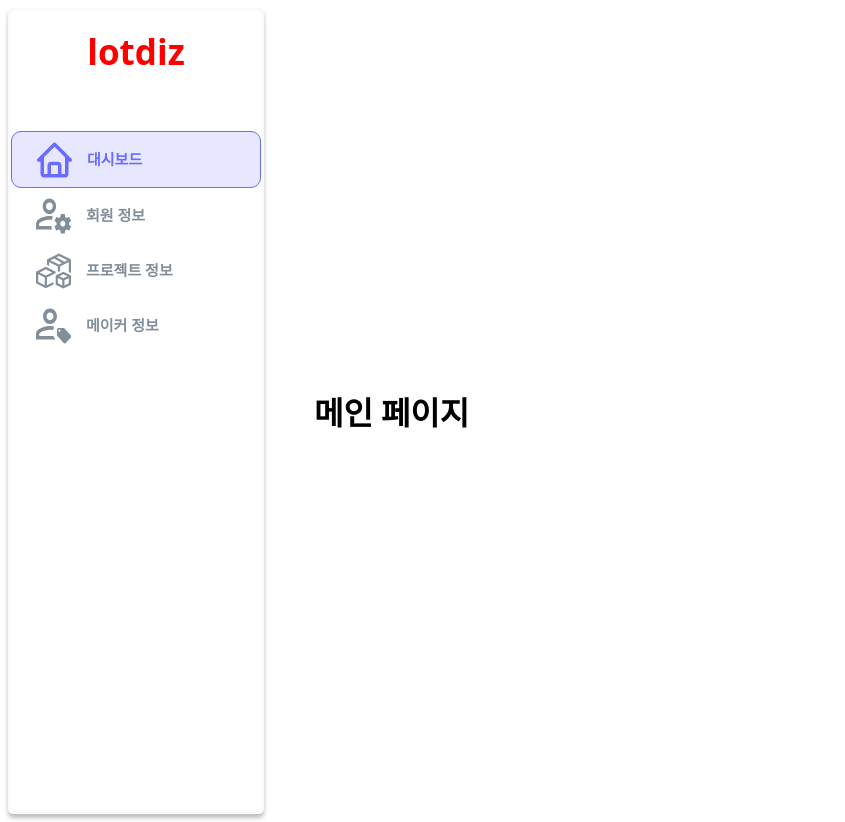
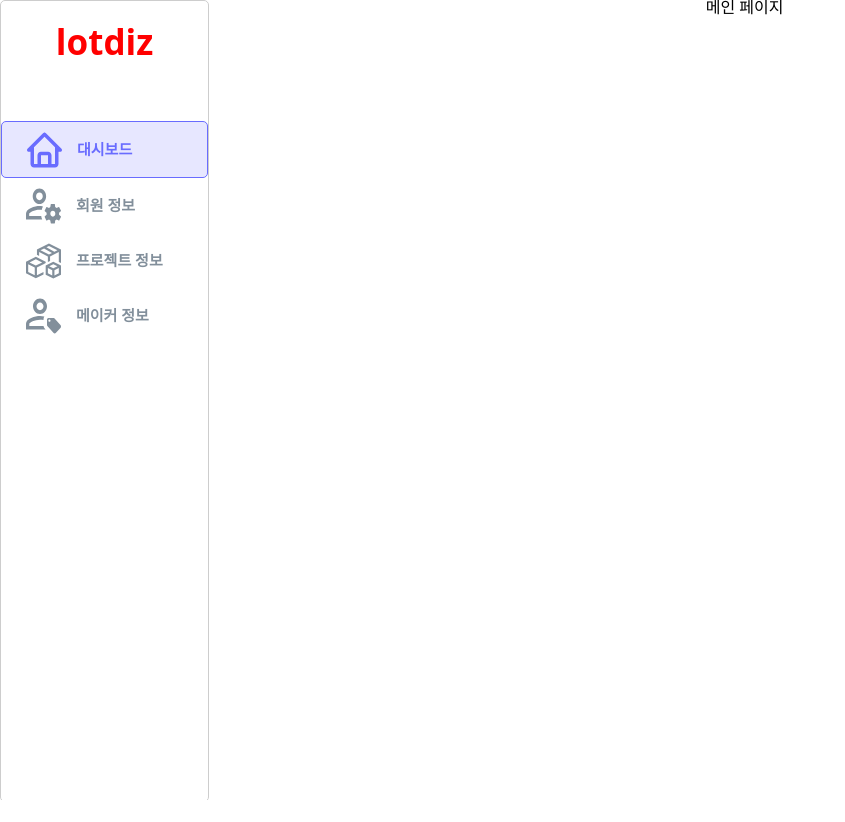
Before and after one commit to lotteon2/lotdiz-admin-frontend, a Vue app: page / in a window 1280 px wide. Shown: the whole page, without its empty margins (0-845 px from the left). After the commit the page ends 800 px from the top, so only its background shows below. Built offline with nearby package versions, Linux system fonts and the light colour scheme; no server answers.

Commit message:
refactor: refactoring admin css

```diff
--- a/src/assets/css/main.css
+++ b/src/assets/css/main.css
@@ -1,22 +1,100 @@
+/* reset css start */
+
+html, body, div, span, applet, object, iframe,
+h1, h2, h3, h4, h5, h6, p, blockquote, pre,
+a, abbr, acronym, address, big, cite, code,
+del, dfn, em, img, ins, kbd, q, s, samp,
+small, strike, strong, sub, sup, tt, var,
+b, u, i, center,
+dl, dt, dd, ol, ul, li,
+fieldset, form, label, legend,
+table, caption, tbody, tfoot, thead, tr, th, td,
+article, aside, canvas, details, embed,
+figure, figcaption, footer, header, hgroup,
+menu, nav, output, ruby, section, summary,
+time, mark, audio, video {
+    margin: 0;
+    padding: 0;
+    border: 0;
+    font-size: 100%;
+    font: inherit;
+    vertical-align: baseline;
+}
+/* HTML5 display-role reset for older browsers */
+article, aside, details, figcaption, figure,
+footer, header, hgroup, menu, nav, section {
+    display: block;
+}
+body {
+    line-height: 1;
+}
+ol, ul {
+    list-style: none;
+}
+blockquote, q {
+    quotes: none;
+}
+blockquote:before, blockquote:after,
+q:before, q:after {
+    content: '';
+    content: none;
+}
+table {
+    border-collapse: collapse;
+    border-spacing: 0;
+}
+
+/* reset css end */
+
 .container {
     display: flex;
+    /* 가로로 오토 레이아웃 */
     flex-direction: row;
+    /* 아이템을 시작점을 기준으로 정렬 */
+    justify-content: flex-start;
+    /* 아이템을 정중앙 정렬 */
     align-items: center;
-    width: 100%;
-    gap: 50px;
+}
+
+header {
+    display: flex;
+    width: 250px;
+    height: 100vh;
+    align-items: stretch;
+    position: relative;
+
+    /* Y축으로 넘치지 않도록 세팅 */
+    overflow-y: hidden;
 }
 
 .content {
     display: flex;
     flex-direction: column;
     align-items: center;
-    gap: 74px;
+    width: 100%;
+    height: 100vh;
+
+    gap: 20px;
 }
 
 .content-header {
     display: flex;
-    align-items: flex-end;
-    width: 600px;
+    align-items: center;
+    position: absolute;
+    margin-top: 50px;
+    width: 100%;
+    max-width: 600px;
     height: 40px;
+    max-height: 40px;
+
     gap: 20px;
 }
+
+.content-body {
+    display: flex;
+    flex-direction: column;
+    align-items: center;
+    margin-top: 150px;
+
+    gap: 60px;
+}
--- a/src/assets/css/navbar.css
+++ b/src/assets/css/navbar.css
@@ -1,15 +1,14 @@
 .sidebar {
     display: flex;
-    width: 250px;
-    height: 100vh;
+    width: 100%;
+    height: 100%;
     flex-direction: column;
     align-items: center;
     gap: 40px;
 
     border-radius: 5px;
-    border: 3px solid rgba(245, 245, 249, 0.50);
+    border: 1px solid #CDCDCD;
     background: #FFF;
-    box-shadow: 0px 4px 4px 0px rgba(0, 0, 0, 0.25);
 }
 
 .logo {
@@ -17,12 +16,13 @@
     justify-content: center;
     align-items: center;
     align-self: stretch;
+
+    width: 100%;
+    height: 80px;
 }
 
 .logo-text {
     display: flex;
-    width: 115px;
-    height: 80px;
     flex-direction: column;
     justify-content: center;
 
@@ -44,14 +44,15 @@ nav {
 
 .router-link {
     display: flex;
-    padding: 15px 30px;
     justify-content: center;
     align-items: center;
+
+    padding: 15px 30px;
     gap: 20px;
+    /* 부모의 가로길이에 딱 맞게 쭉 펼침 */
     align-self: stretch;
 
     text-decoration: none;
-    border-radius: 10px;
     background: #FFF;
 }
 
@@ -83,8 +84,8 @@ nav {
 }
 
 .router-link.active-link {
-    border-radius: 10px;
-    border: 0.3px solid #696CFF;
+    border-radius: 5px;
+    border: 1px solid #696CFF;
     background: #E7E7FF;
 }
 
--- a/src/assets/css/pagenavbar.css
+++ b/src/assets/css/pagenavbar.css
@@ -1,6 +1,7 @@
 .pages {
     display: flex;
     align-items: flex-start;
+
     gap: 1.875rem;
 }
 
--- a/src/assets/css/search.css
+++ b/src/assets/css/search.css
@@ -1,23 +1,25 @@
 .search {
     display: flex;
-    height: 100%;
+    /* 같은 형제들과의 비율 3 */
+    flex-grow: 3;
     align-items: center;
-    flex: 1 0 0;
+    justify-content: center;
 }
 
 .search-input-container {
     display: flex;
+    justify-content: center;
     align-items: center;
-    gap: 0.625rem;
     flex: 1 0 0;
-    align-self: stretch;
+
+    height: 40px;
+    max-height: 40px;
 }
 
 .search-input {
     display: flex;
+    flex: 1 0 0;
     align-items: center;
-    gap: 0.625rem;
-    flex: 1 0 0;
     align-self: stretch;
     padding-left: 10px;
 
@@ -27,10 +29,10 @@
     font-size: 15px;
     font-style: normal;
     font-weight: 400;
-    line-height: 140%; /* 1.75rem */
+    line-height: 140%;
 
     border-radius: 5px;
-    border: 1px solid #7C7C7C;
+    border: 1px solid #CDCDCD;
 }
 
 .search-input:focus {
--- a/src/assets/css/sort.css
+++ b/src/assets/css/sort.css
@@ -1,10 +1,12 @@
 .sort {
     display: flex;
-    width: 200px;
+    /* 같은 형제들과의 비율 1 */
+    flex-grow: 1;
     justify-content: center;
     align-items: center;
-    gap: 20px;
     align-self: stretch;
+
+    gap: 10px;
 }
 
 a {
@@ -21,7 +23,7 @@ a {
     align-self: stretch;
 
     border-radius: 5px;
-    border: 1px solid #7C7C7C;
+    border: 1px solid #CDCDCD;
 
     color: #7C7C7C;
     text-align: center;
--- a/src/common/Navbar.vue
+++ b/src/common/Navbar.vue
@@ -14,21 +14,21 @@
         <div class="router-text">대시보드</div>
       </RouterLink>
       <RouterLink class="router-link" :class="{ 'active-link': isActiveLink('member')}"
-                  to="/member?page=0&size=20&sort=createdAt,desc">
+                  to="/member?page=0&size=10&sort=createdAt,desc">
         <div class="router-img">
           <img :src="isActiveLink('member') ? logoImg.member.active : logoImg.member.inactive">
         </div>
         <div class="router-text">회원 정보</div>
       </RouterLink>
       <RouterLink class="router-link" :class="{ 'active-link': isActiveLink('project')}"
-                  to="/project?page=0&size=20&sort=createdAt,desc">
+                  to="/project?page=0&size=10&sort=createdAt,desc">
         <div class="router-img">
           <img :src="isActiveLink('project') ? logoImg.project.active : logoImg.project.inactive">
         </div>
         <div class="router-text">프로젝트 정보</div>
       </RouterLink>
       <RouterLink class="router-link" :class="{ 'active-link': isActiveLink('maker')}"
-                  to="/maker?page=0&size=20&sort=createdAt,desc">
+                  to="/maker?page=0&size=10&sort=createdAt,desc">
         <div class="router-img">
           <img :src="isActiveLink('maker') ? logoImg.maker.active : logoImg.maker.inactive">
         </div>
--- a/src/components/PageNavbar.vue
+++ b/src/components/PageNavbar.vue
@@ -1,6 +1,11 @@
 <template>
   <div class="pages">
     <a href="#" v-if="requestedPage !== 0" @click="changePage(requestedPage - 1)">
+      <div class="back-page-btn-container">
+        <img class="back-page-btn" src="/img/back-page-btn.svg">
+      </div>
+    </a>
+    <a href="#" v-else>
       <div class="back-page-btn-container">
         <img class="back-page-btn" src="/img/back-page-btn.svg">
       </div>
@@ -15,6 +20,11 @@
 
     <a href="#" v-if="(requestedPage !== (totalPages - 1)) && (totalPages !== 1)"
        @click="changePage(requestedPage + 1)">
+      <div class="front-page-btn-container">
+        <img class="front-page-btn" src="/img/front-page-btn.svg">
+      </div>
+    </a>
+    <a href="#" v-else>
       <div class="front-page-btn-container">
         <img class="front-page-btn" src="/img/front-page-btn.svg">
       </div>
--- a/src/views/MakerView.vue
+++ b/src/views/MakerView.vue
@@ -11,11 +11,11 @@
         :tableHeaders="tableHeaders"
         :tableInfos="getMakerResponseDtos"
         :tableProperties="tableProperties"/>
+    <PageNavBar
+        :totalPages="totalPages"
+        :requestedPage="requestedPage"
+        :changePage="changePage"/>
   </div>
-  <PageNavBar
-      :totalPages="totalPages"
-      :requestedPage="requestedPage"
-      :changePage="changePage"/>
 </template>
 
 <script setup lang="ts">
@@ -39,13 +39,13 @@
   // default pagenation 값 세팅
   const requestedSort = ref<string>(sortOptions[0].value);
   const requestedPage = ref<number>(0);
-  const requestedSize = ref<number>(20);
+  const requestedSize = ref<number>(10);
 
   // 컴포넌트가 마운트 된 후 API 호출
   onMounted(async () => {
     const urlSearchParams = new URLSearchParams(window.location.search);
     const page: number = Number(urlSearchParams.get("page")) || 0;
-    const size: number = Number(urlSearchParams.get("size")) || 20;
+    const size: number = Number(urlSearchParams.get("size")) || 10;
     const sort: string = urlSearchParams.get("sort") || "createdAt,desc";
 
     // 메이커 정보 조회
@@ -71,7 +71,7 @@
   const changePage = async (page: number) => {
     requestedPage.value = page;
     // 회원 정보 조회
-    const response: GetMakerPageResponseDto<GetMemberResponseDto> =
+    const response: GetMakerPageResponseDto<GetMakerResponseDto> =
       await getMakerSearchResult(search.value, requestedPage.value, requestedSize.value, requestedSort.value);
       getMakerResponseDtos.value = response.makers;
 
--- a/src/views/MemberView.vue
+++ b/src/views/MemberView.vue
@@ -11,11 +11,11 @@
         :tableHeaders="tableHeaders"
         :tableInfos="getMemberResponseDtos"
         :tableProperties="tableProperties"/>
+    <PageNavBar
+        :totalPages="totalPages"
+        :requestedPage="requestedPage"
+        :changePage="changePage"/>
   </div>
-  <PageNavBar
-      :totalPages="totalPages"
-      :requestedPage="requestedPage"
-      :changePage="changePage"/>
 </template>
 
 <script setup lang="ts">
@@ -39,13 +39,13 @@
   // default pagenation 값 세팅
   const requestedSort = ref<string>(sortOptions[0].value);
   const requestedPage = ref<number>(0);
-  const requestedSize = ref<number>(20);
+  const requestedSize = ref<number>(10);
 
   // 컴포넌트가 마운트 된 후 API 호출
   onMounted(async () => {
     const urlSearchParams = new URLSearchParams(window.location.search);
     const page: number = Number(urlSearchParams.get("page")) || 0;
-    const size: number = Number(urlSearchParams.get("size")) || 20;
+    const size: number = Number(urlSearchParams.get("size")) || 10;
     const sort: string = urlSearchParams.get("sort") || "createdAt,desc";
 
     // 회원 정보 조회
--- a/src/views/ProjectView.vue
+++ b/src/views/ProjectView.vue
@@ -12,11 +12,11 @@
         :tableInfos="getProjectResponseDtos"
         :tableProperties="tableProperties"
         :authorizeProject="authProject"/>
+    <PageNavBar
+        :totalPages="totalPages"
+        :requestedPage="requestedPage"
+        :changePage="changePage"/>
   </div>
-  <PageNavBar
-      :totalPages="totalPages"
-      :requestedPage="requestedPage"
-      :changePage="changePage"/>
 </template>
 
 <script setup lang="ts">
@@ -40,18 +40,20 @@ const sortOptions = [
 // default pagenation 값 세팅
 const requestedSort = ref<string>(sortOptions[0].value);
 const requestedPage = ref<number>(0);
-const requestedSize = ref<number>(20);
+const requestedSize = ref<number>(10);
 
 // 컴포넌트가 마운트 된 후 API 호출
 onMounted(async () => {
   const urlSearchParams = new URLSearchParams(window.location.search);
   const page: number = Number(urlSearchParams.get("page")) || 0;
-  const size: number = Number(urlSearchParams.get("size")) || 20;
+  const size: number = Number(urlSearchParams.get("size")) || 10;
   const sort: string = urlSearchParams.get("sort") || "createdAt,desc";
 
   // 프로젝트 정보 조회
   const response: GetProjectPageResponseDto<GetProjectResponseDto> = await getProjects(page, size, sort);
   getProjectResponseDtos.value = response.projects;
+
+  totalPages.value = response.totalPages;
 });
 
 let search = ref<string>("");
```
Also changed, not shown: src/assets/css/tableview.css (+40 -47 lines).
